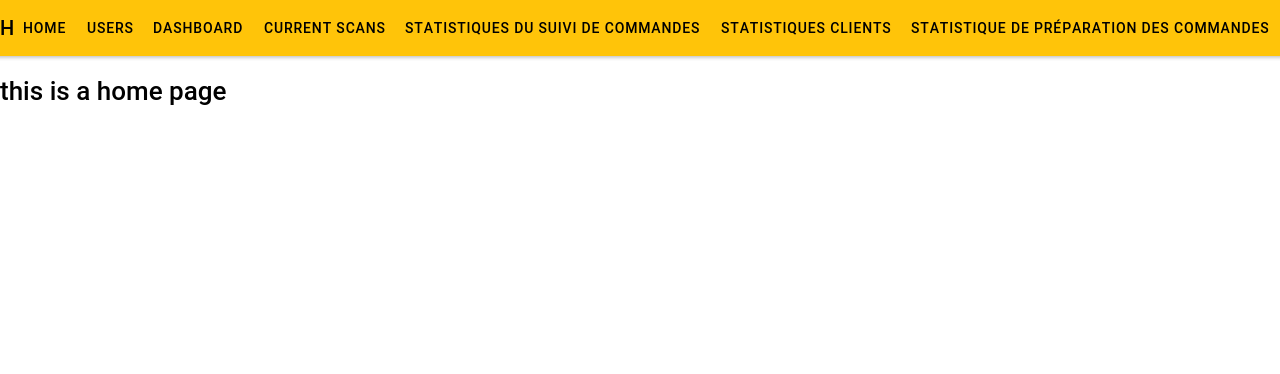
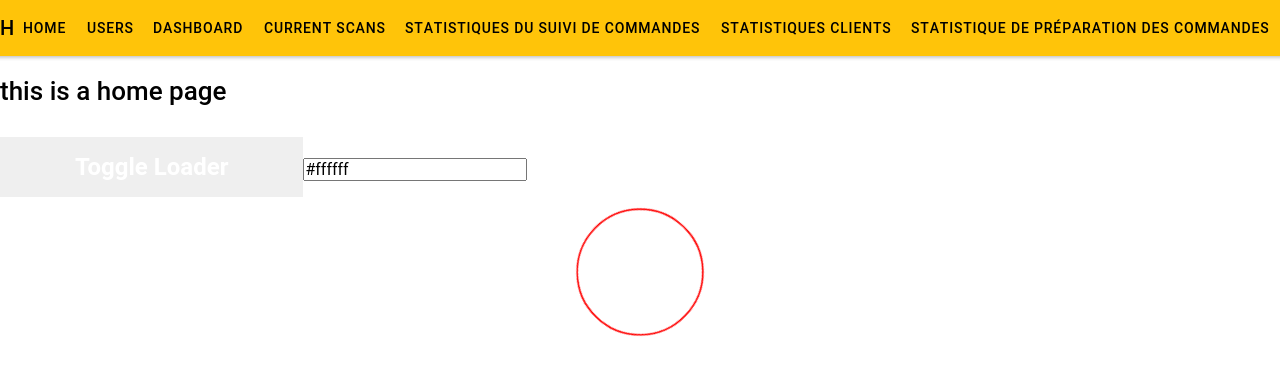
Before and after one commit to Yacino99/LRI-React-Mobile, a React (Create React App) app: page /home in a window 1280 px wide. Shown: the top 374 px of the page. Built offline with nearby package versions, Linux system fonts and the light colour scheme.

Commit message:
final commit

```diff
--- a/package.json
+++ b/package.json
@@ -24,6 +24,7 @@
     "react-fusioncharts": "^4.0.0",
     "react-router": "^5.1.2",
     "react-router-dom": "^5.1.2",
+    "react-spinners": "^0.13.4",
     "typescript": "3.8.3"
   },
   "scripts": {
--- a/src/pages/CustomersStats/CustomerStatActivities.tsx
+++ b/src/pages/CustomersStats/CustomerStatActivities.tsx
@@ -1,5 +1,6 @@
 import { IonCol, IonGrid, IonRow } from "@ionic/react";
-import React from "react";
+import React, { CSSProperties } from "react";
+import RingLoader from "react-spinners/RingLoader";
 
 import {CustomerStatActivites} from '../../components/data'
 import { TableWrapper } from "../../components/TableWrapper";
@@ -9,6 +10,11 @@ interface Props{
     data:Array<any>;
   }
 
+  const override: CSSProperties = {
+    display: "block",
+    margin: "0 auto",
+    borderColor: "red",
+  };
 
 
  const CustomerStatActivities : React.FC<Props> = ({data}) => {
@@ -28,9 +34,11 @@ interface Props{
                         <IonCol> <div > Temps Total </div> </IonCol>
                     </IonRow>
 
+                        {
+                            data.length == 0 ?  <RingLoader color="#C3975A" loading={true} cssOverride={override} size={150} /> :
 
 
-                        {
+
                             data.map( (object:any,key:any) => {
                                return (
                                 <>
--- a/src/pages/Home.tsx
+++ b/src/pages/Home.tsx
@@ -1,13 +1,21 @@
 import { IonContent, IonHeader, IonPage, IonTitle, IonToolbar, IonButtons, IonGrid, IonRow, IonCol, IonAlert, IonButton, IonItem, IonImg, IonLabel } from '@ionic/react';
-import React, { useEffect, useState } from 'react';
+import React, { useEffect, useState ,CSSProperties} from 'react';
 import './Home.css';
 import { NavButtons } from '../components/NavButtons';
 
+import ClipLoader from "react-spinners/ClipLoader";
+import RingLoader from "react-spinners/RingLoader";
 
-
+const override: CSSProperties = {
+  display: "block",
+  margin: "0 auto",
+  borderColor: "red",
+};
 
 const Home: React.FC = () => {
 
+  let [loading, setLoading] = useState(true);
+  let [color, setColor] = useState("#ffffff");
 
   return (
 
@@ -26,6 +34,13 @@ const Home: React.FC = () => {
 
       <h1>this is a home page</h1>
 
+      <div className="sweet-loading">
+        <button onClick={() => setLoading(!loading)}>Toggle Loader</button>
+        <input value={color} onChange={(input) => setColor(input.target.value)} placeholder="Color of the loader" />
+
+        <ClipLoader color={color} loading={loading} cssOverride={override} size={150} />
+        <RingLoader color={color} loading={loading} cssOverride={override} size={150} />
+    </div>
 
     </IonContent>
   </IonPage>
--- a/src/pages/OrderTrackings/OrderTrackingAverage.tsx
+++ b/src/pages/OrderTrackings/OrderTrackingAverage.tsx
@@ -1,5 +1,6 @@
 import { IonContent, IonHeader, IonPage, IonTitle, IonToolbar, IonButtons, IonSpinner, IonLoading, IonList, IonItem, IonLabel, IonGrid, IonCol, IonRow} from '@ionic/react';
-import React from 'react';
+import React, { CSSProperties } from 'react';
+import RingLoader from 'react-spinners/RingLoader';
 import MyAccordion from '../../components/MyAccordion';
 import classes from './../tables.module.css';
 
@@ -257,6 +258,11 @@ interface Props{
   details:any;
 }
 
+const override: CSSProperties = {
+    display: "block",
+    margin: "0 auto",
+    borderColor: "red",
+  };
 
 
 
@@ -288,7 +294,7 @@ const OrderTrackingAverage: React.FC<Props> = ({data,details})  => {
                 <MyAccordion key={key} transporteur={item.carrier_name} delai={item.averageDelivery} details={/*details*/localDetails} />
               </>
               )
-            } ) : <p>loading ...</p>
+            } ) : <RingLoader color="#C3975A" loading={true} cssOverride={override} size={150} />
           }
 
 
```
Also changed, not shown: 1 other file (tests, documents, lock files or other folders).
